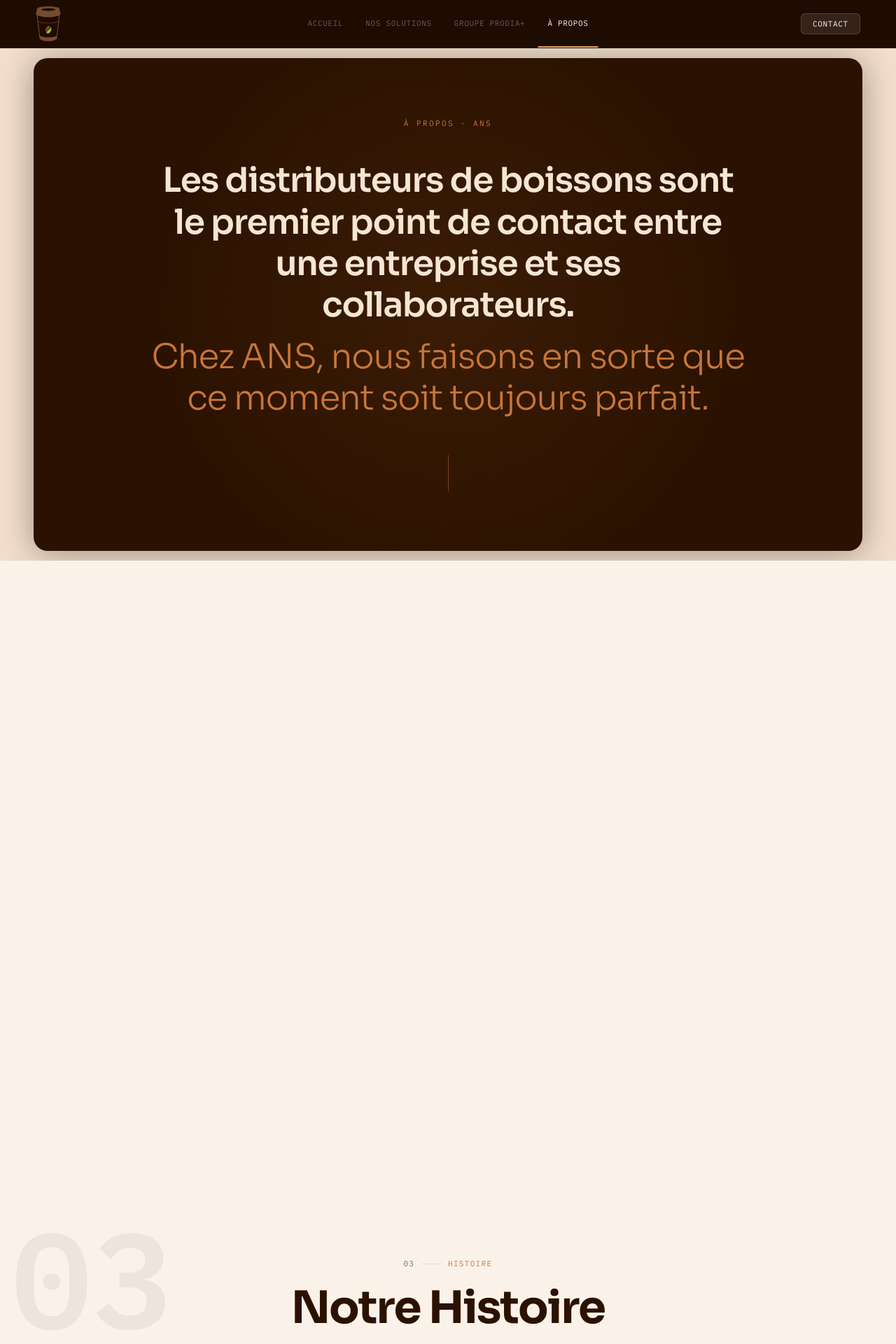
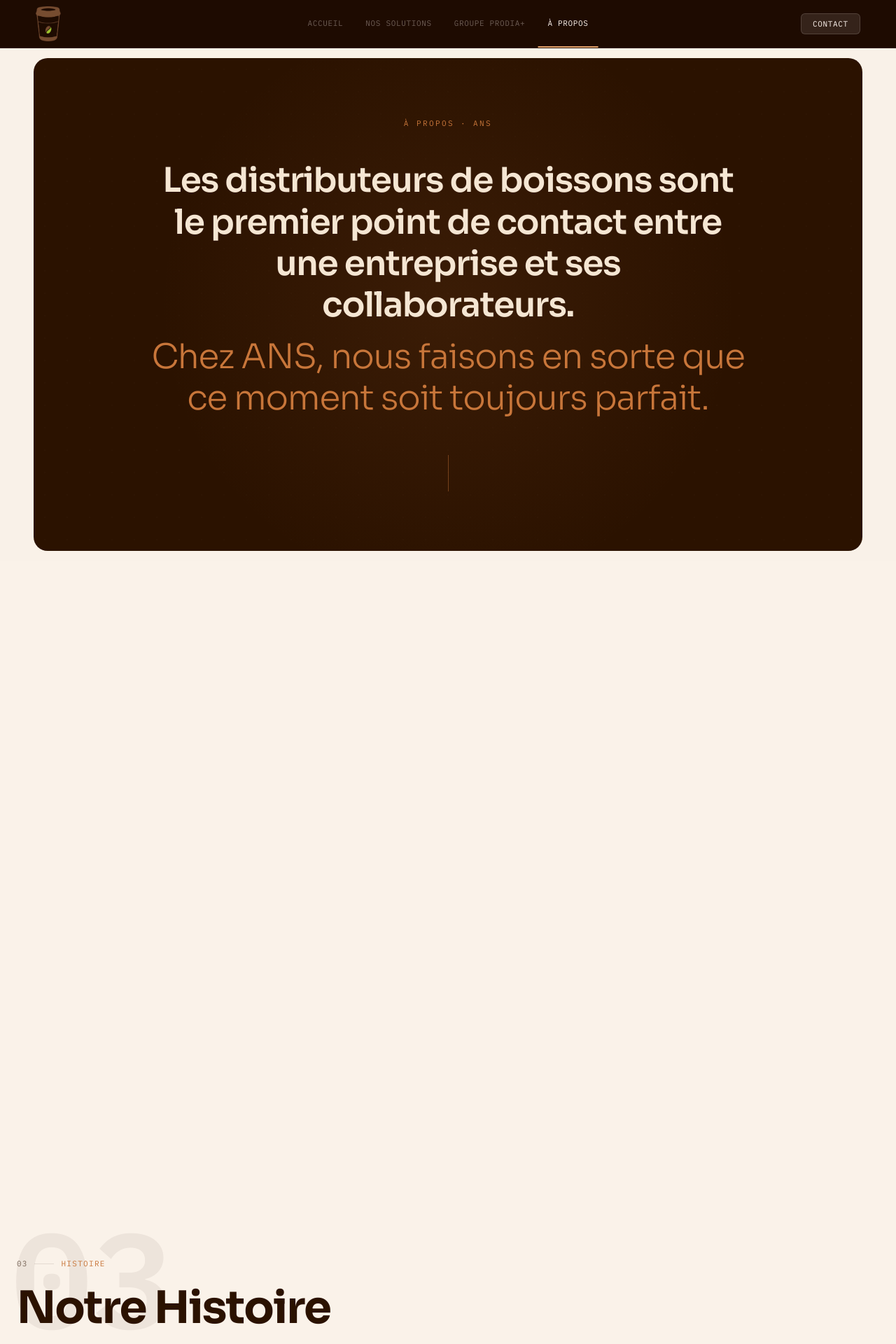
Before and after one commit to nohem-mg/ANS, a Next.js app: page /about in a window 1280 px wide. Shown: the top 1920 px of the page at 70% size. Built offline with nearby package versions, Linux system fonts and the light colour scheme; a web font is replaced by a local one.

Commit message:
style: Remove box shadows from several components and update the background color on the groupe page.

```diff
--- a/src/app/about/page.tsx
+++ b/src/app/about/page.tsx
@@ -623,10 +623,8 @@ function StorySection() {
       <div style={{ maxWidth: 1280, margin: '0 auto' }}>
         <FadeIn style={{ marginBottom: '80px', position: 'relative' }}>
           <GhostNumber n="03" />
-          <div style={{ position: 'relative', zIndex: 1, textAlign: 'center', maxWidth: 640, margin: '0 auto' }}>
-            <div style={{ display: 'flex', justifyContent: 'center' }}>
-              <SectionTag index="03" label="Histoire" />
-            </div>
+          <div style={{ position: 'relative', zIndex: 1, maxWidth: 640 }}>
+            <SectionTag index="03" label="Histoire" />
             <h2
               style={{
                 fontFamily: FONT.display,
@@ -850,7 +848,7 @@ function CareersSection() {
     <section
       id="rejoindre"
       style={{
-        backgroundColor: C.surface,
+        backgroundColor: "#F6EDE5",
         padding: '96px 24px',
       }}
     >
@@ -1007,15 +1005,13 @@ function TeamSection() {
           position: 'relative',
         }}
       >
-        <FadeIn>
+        <FadeIn style={{ marginBottom: '80px', position: 'relative' }}>
           <GhostNumber n="05" />
           <div
             style={{
               position: 'relative',
               zIndex: 1,
-              textAlign: 'center',
               maxWidth: 640,
-              margin: '0 auto',
             }}
           >
             <SectionTag index="05" label="Équipe" />
@@ -1039,7 +1035,7 @@ function TeamSection() {
                 color: C.textMuted,
                 maxWidth: 480,
                 lineHeight: 1.7,
-                margin: '0 auto',
+                margin: 0,
               }}
             >
               Techniciens, commerciaux, logisticiens, designers
@@ -1099,7 +1095,7 @@ function HeroMoodboardSection() {
           top: 68,
           height: 'calc(100vh - 68px)',
           overflow: 'hidden',
-          backgroundColor: '#F2DECA',
+          backgroundColor: '#F9F1E8',
           padding: 'clamp(10px, 1.2vw, 14px) clamp(16px, 4vw, 48px)',
           boxSizing: 'border-box',
         }}
@@ -1114,7 +1110,7 @@ function HeroMoodboardSection() {
             backgroundColor: '#2B1200',
             borderRadius: '20px',
             overflow: 'hidden',
-            boxShadow: '0 4px 48px rgba(0,0,0,0.35)',
+            boxShadow: 'none',
             position: 'relative',
           }}
         >
--- a/src/app/components/Footer.tsx
+++ b/src/app/components/Footer.tsx
@@ -25,7 +25,7 @@ export default function Footer() {
                     backgroundColor: '#2B1200',
                     borderRadius: '20px',
                     padding: '80px 24px 40px',
-                    boxShadow: '0 4px 48px rgba(0,0,0,0.35)',
+                    boxShadow: 'none',
                     position: 'relative',
                     overflow: 'hidden',
                 }}
--- a/src/app/contact/page.tsx
+++ b/src/app/contact/page.tsx
@@ -94,7 +94,7 @@ export default function ContactPage() {
                         backgroundColor: C.bg,
                         borderRadius: 20,
                         overflow: 'hidden',
-                        boxShadow: '0 4px 48px rgba(0,0,0,0.35)',
+                        boxShadow: 'none',
                         position: 'relative',
                         display: 'flex',
                         flexDirection: 'column',
--- a/src/app/groupe/page.tsx
+++ b/src/app/groupe/page.tsx
@@ -150,7 +150,7 @@ export default function GroupePage() {
 
             <section
                 style={{
-                    backgroundColor: '#F2DECA',
+                    backgroundColor: '#F9F1E8',
                     height: 'calc(100vh - 68px)',
                     padding: 'clamp(10px, 1.2vw, 14px) clamp(16px, 4vw, 48px)',
                     boxSizing: 'border-box',
@@ -167,7 +167,7 @@ export default function GroupePage() {
                         backgroundColor: '#2B1200',
                         borderRadius: 20,
                         overflow: 'hidden',
-                        boxShadow: '0 4px 48px rgba(0,0,0,0.35)',
+                        boxShadow: 'none',
                         position: 'relative',
                         display: 'flex',
                         flexDirection: 'column',
--- a/src/app/page.tsx
+++ b/src/app/page.tsx
@@ -537,7 +537,7 @@ export default function Home() {
               backgroundColor: '#2B1200',
               borderRadius: '20px',
               overflow: 'hidden',
-              boxShadow: '0 4px 48px rgba(0,0,0,0.35)',
+              boxShadow: 'none',
               position: 'relative',
               display: 'flex',
               flexDirection: 'column',
--- a/src/app/solutions/page.tsx
+++ b/src/app/solutions/page.tsx
@@ -567,7 +567,7 @@ export default function SolutionsPage() {
             backgroundColor: C.bg,
             borderRadius: 20,
             overflow: 'hidden',
-            boxShadow: '0 4px 48px rgba(0,0,0,0.35)',
+            boxShadow: 'none',
             position: 'relative',
             display: 'flex',
             flexDirection: 'column',
```
